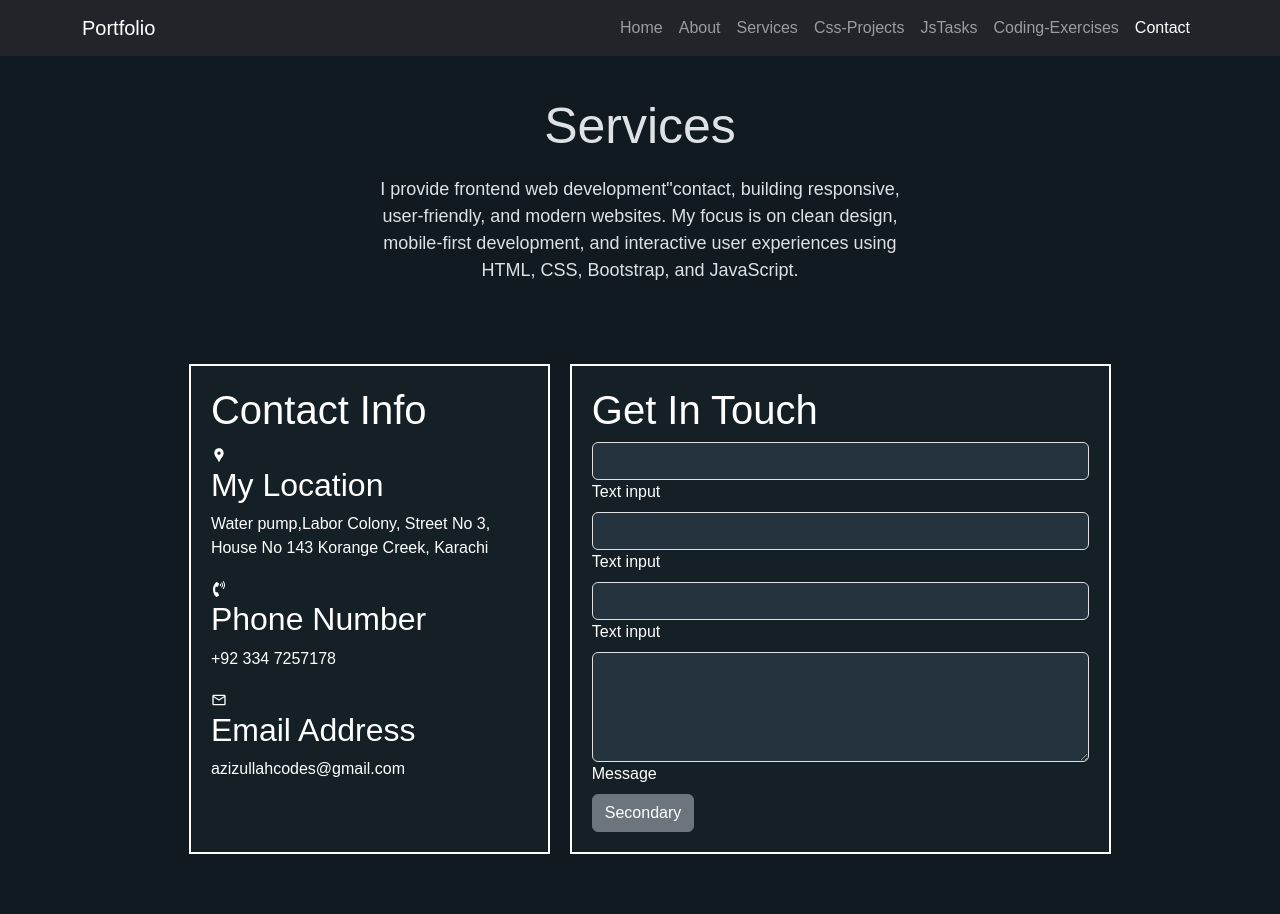
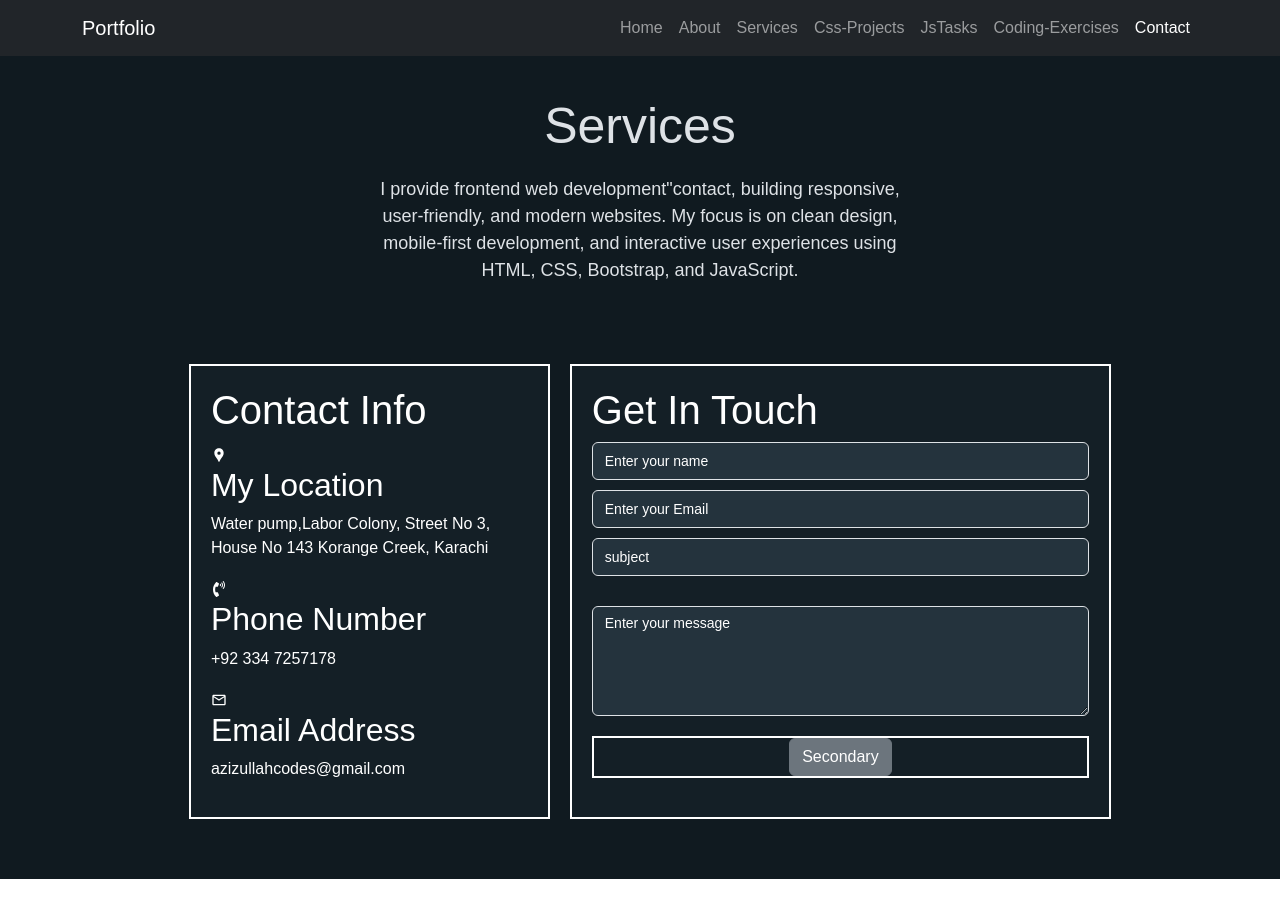
Before and after one commit to AzizullahCodes/portfolio-first, a React (Vite) app in the folder portfolio/: page /contact in a window 1280 px wide. After the commit the page ends 879 px from the top, so only its background shows below. Built offline with nearby package versions, Linux system fonts and the light colour scheme.

Commit message:
added btn div

```diff
--- a/portfolio/src/pages/contact/contact.css
+++ b/portfolio/src/pages/contact/contact.css
@@ -59,17 +59,47 @@ body{
      background:#141f26;
      color:white;
      padding: 20px;
+
 }
-.rightCol input{
-    background-color: #24333d;
+.rightCol .form-control{
+    background-color: #24333d !important;
+
+}
+.rightCol input::placeholder{
+  color: white;
+}
+
+.rightCol .form-outline, .form-control::placeholder{
+  color:white;
+  font-size: 14px;
 }
 
  .form-outline .form-control {
     background-color:#24333d !important;
  }
- .rightCol input:focus {
-    background-color:#24333d;
+ .rightCol .form-control:focus {
+    background-color:#24333d !important;
  }
+
+ .contact .btndiv{
+  width: 100%;
+  border: 2px solid white;
+  text-align: center;
+  margin-top: 20px;
+ }
+/* Autofill background fix */
+.rightCol input:-webkit-autofill,
+.rightCol input:-webkit-autofill:hover,
+.rightCol input:-webkit-autofill:focus,
+.rightCol textarea:-webkit-autofill {
+  -webkit-text-fill-color: white !important;
+  -webkit-box-shadow: 0 0 0px 1000px #24333d inset !important;
+  transition: background-color 5000s ease-in-out 0s;
+}
+
+
+
+
 @media (max-width: 1080px){
   .contactSecondRow{
     grid-template-columns:100%;
--- a/portfolio/src/pages/contact/contact.jsx
+++ b/portfolio/src/pages/contact/contact.jsx
@@ -55,27 +55,27 @@ Korange Creek, Karachi</p></div>
             <h1>Get In Touch</h1>
 
                 <div className="form-outline" data-mdb-input-init>
-  <input type="text" id="typeText" className="form-control" />
-  <label className="form-label" for="typeText">Text input</label>
+  <input type="text" id="typeText" style={{color:'white'}} className="form-control" placeholder="Enter your name" />
+
 </div>
 
 
            <div className="form-outline" data-mdb-input-init>
-  <input type="text" id="typeText" className="form-control" />
-  <label className="form-label" for="typeText">Text input</label>
+  <input type="text" id="typeText" style={{marginTop:'10px',color:'white',background:'#24333d'}} className="form-control" placeholder="Enter your Email" />
+
 </div>
 
 <div className="form-outline" data-mdb-input-init>
-  <input type="text" id="typeText" className="form-control" />
-  <label className="form-label" for="typeText">Text input</label>
+  <input type="text" id="typeText"  style={{marginTop:'10px',color:'white'}} className="form-control" placeholder="subject" />
+
 </div>
 
-<div className="form-outline" data-mdb-input-init>
-  <textarea className="form-control" id="textAreaExample" rows="4"></textarea>
-  <label className="form-label" for="textAreaExample">Message</label>
+<div className="form-outline" style={{marginTop:'30px',color:'white'}} data-mdb-input-init>
+  <textarea className="form-control" placeholder="Enter your message" id="textAreaExample" style={{color:'white'}} rows="4"></textarea>
+
 </div>
 
-              <Button variant="secondary">Secondary</Button>
+              <div className="btndiv"><Button variant="secondary">Secondary</Button></div>
          </div>
 
         </div>
```
